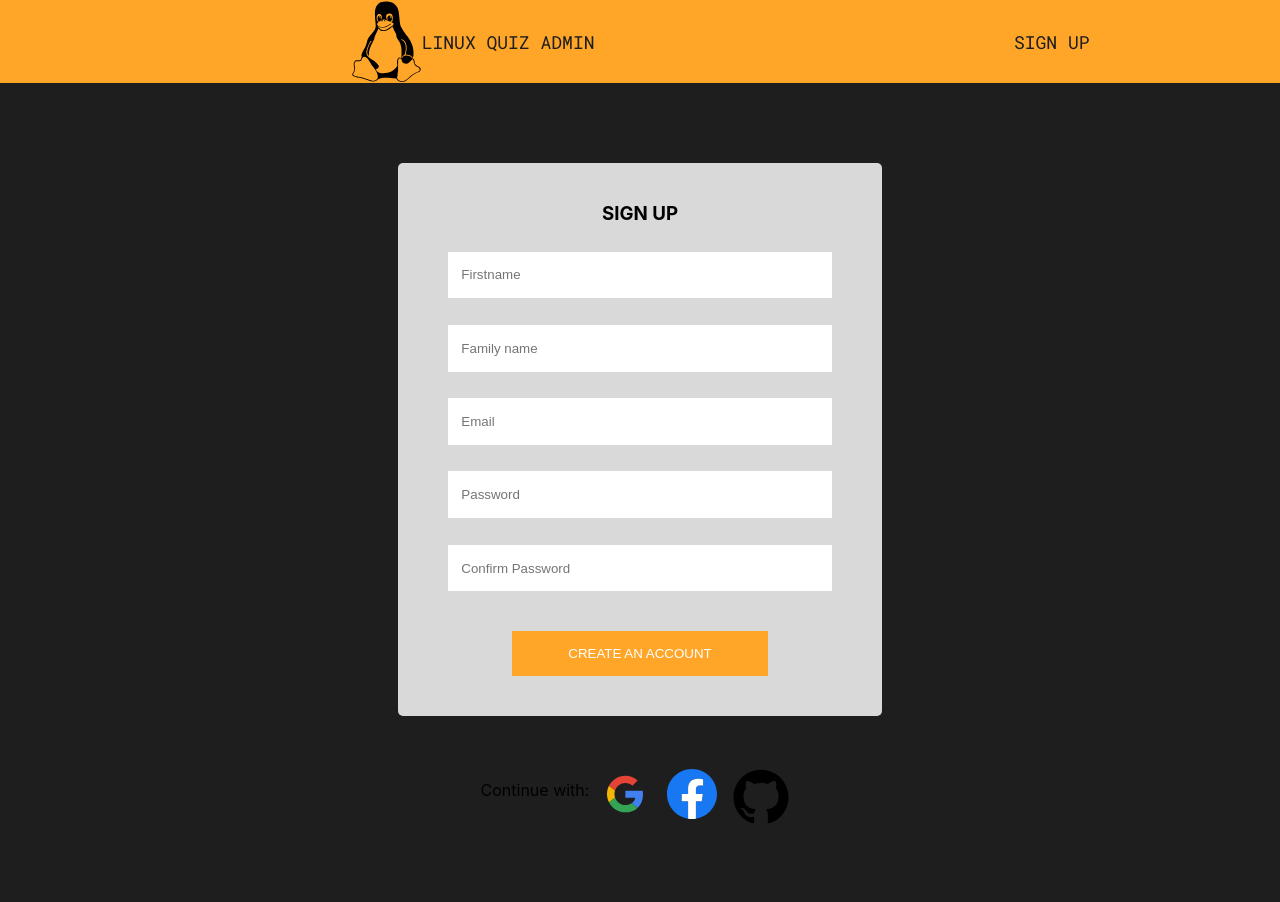
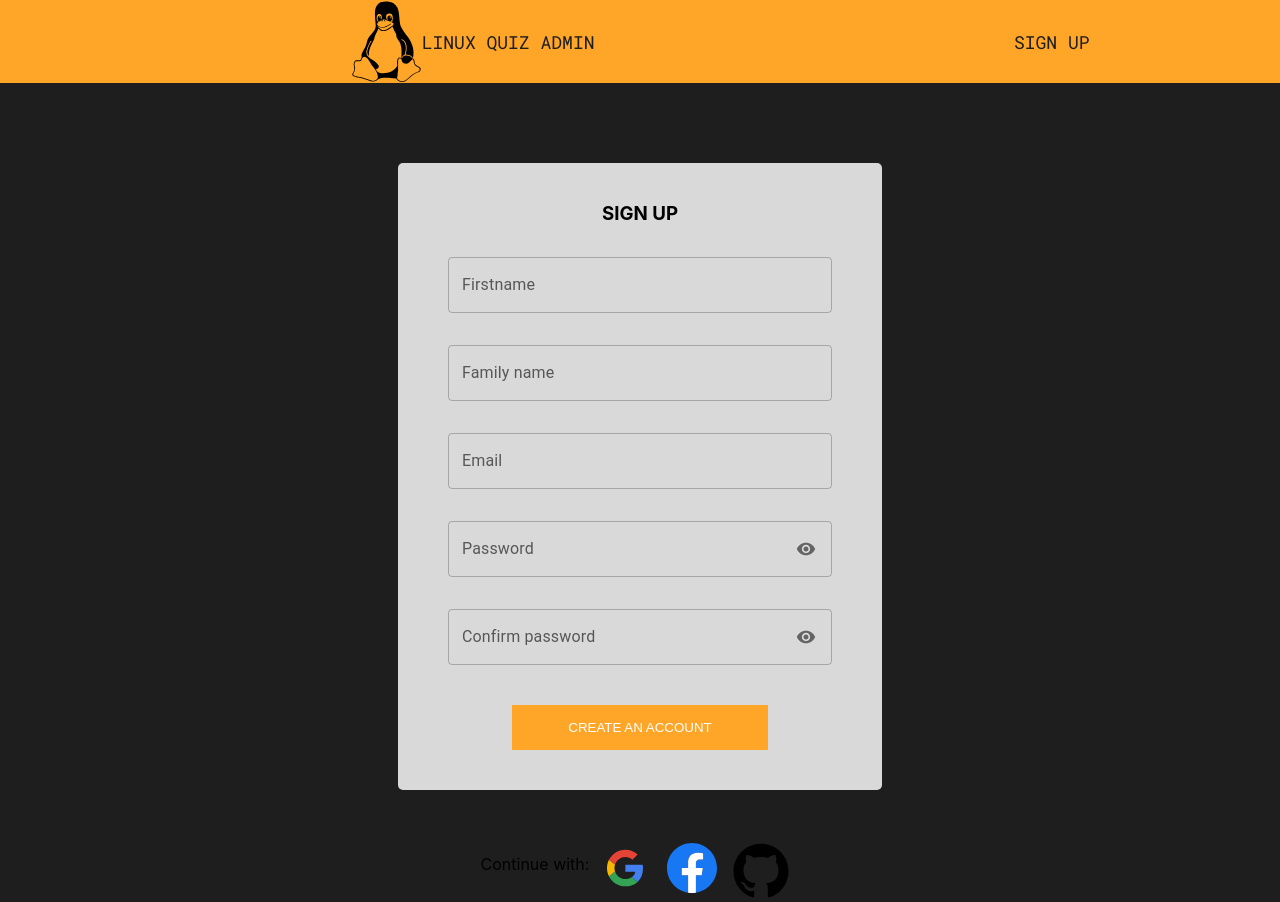
Before and after one commit to calebandria/quiz_linux_admin, a React (Create React App) app: page /signup in a window 1280 px wide. Before the commit the page ends 828 px from the top, so only its background shows below. Built offline with nearby package versions, Linux system fonts and the light colour scheme; no server answers.

Commit message:
modificition done with use of material for password view

```diff
--- a/src/components/dropdown-menu/dropdown-menu.styles.scss
+++ b/src/components/dropdown-menu/dropdown-menu.styles.scss
@@ -13,10 +13,6 @@
         .account-icon{
             color: #FFA629;
         }
-
-    }
-
-    h3{
 
     }
 
--- a/src/routes/login/login.component.jsx
+++ b/src/routes/login/login.component.jsx
@@ -1,13 +1,20 @@
-import React from 'react'
-import { useForm } from 'react-hook-form'
+import React, { useState } from 'react'
+import { useForm, Controller} from 'react-hook-form'
 import { supabase } from '../../utils/supabase/supabase.utils'
 import './login.styles.scss'
 import { useNavigate } from 'react-router-dom'
 import TypeWriter from '../../components/typewriter/typewriter.component'
 
+import TextField from '@mui/material/TextField';
+import InputAdornment from '@mui/material/InputAdornment';
+import IconButton from '@mui/material/IconButton';
+import VisibilityIcon from '@mui/icons-material/Visibility';
+import VisibilityOffIcon from '@mui/icons-material/VisibilityOff';
+import { FormHelperText } from '@mui/material';
+
 const LogIn = ({setToken})=>{
-    const { register, handleSubmit, formState: { errors }} = useForm();
-
+    const { register, handleSubmit, control,formState: { errors }} = useForm();
+    const [showPassword, setShowPassword] = useState(false)
     let navigate = useNavigate();
 
     const onSubmit = async(formData) =>{
@@ -28,18 +35,63 @@ const LogIn = ({setToken})=>{
 
     return(
         <div className="login">
-            {<TypeWriter text="You will find more than you think"/>}
+            {<TypeWriter text="You will find more than you look for"/>}
             <form onSubmit={handleSubmit(onSubmit)} className='mail_login'>
                 <h3>LOG IN</h3>
                 <div>
-                    <input type="email" id="email" placeholder='Email'  {...register('email', { required: 'Email is required' })} />
-                    {errors.email && <span><br/>{errors.email.message}</span>}
+                    <TextField
+                        className="input"
+                        type="email"
+                        id="email"
+                        label="Email"
+                        error={Boolean(errors.email)}
+                        {...register('email', { required: 'Email is required' })}
+                        helperText={
+                            <FormHelperText sx={{ color: 'red' }}>
+                            {errors.email?.message || ''}
+                            </FormHelperText>
+                        }
+                    />
                 </div>
-                <div>
-                    <input type="password" id="password" placeholder='Password'  {...register('password', { required: 'Password is required' })} />
-                    {errors.password && <span> <br />{errors.password.message}</span>}
-                </div>
-                <button type="submit">CONNECT</button>
+
+                <Controller
+                    name="password"
+                    control={control}
+                    defaultValue=""
+                    render={({ field }) => (
+                            <div>
+                                <TextField
+                                    className='input'
+                                    {...field}
+                                    type={showPassword ? 'text' : 'password'}
+                                    id="password"
+                                    label="Password"
+                                    {...register('password', {required:"Password is required"})}
+                                    error={Boolean(errors.password)}
+                                    helperText={
+                                        <FormHelperText sx={{ color: 'red' }}>
+                                        {errors.password?.message || ''}
+                                        </FormHelperText>
+                                    }
+                                    InputProps={{
+                                        endAdornment: (
+                                        <InputAdornment position="end">
+                                            <IconButton
+                                            onClick={() => setShowPassword(!showPassword)}
+                                            edge="end"
+                                            id="view"
+                                            >
+                                            {showPassword ? <VisibilityOffIcon /> : <VisibilityIcon />}
+                                            </IconButton>
+                                        </InputAdornment>
+                                        )
+                                    }}
+                                />
+                            </div>
+                                                )}
+                    />
+
+                <button id="submit" type="submit">CONNECT</button>
             </form>
 
         </div>
--- a/src/routes/navigation/navigation.component.jsx
+++ b/src/routes/navigation/navigation.component.jsx
@@ -49,7 +49,7 @@ const Navigation = ({token, setToken})=>{
                 </Link>
                </div>
                <div>
-                    {token?<AccountCircleIcon id="account-icon"style={{ fontSize: 30 ,color:activeColor==="account-icon" ? "white" : "#1e1e1e", cursor:"pointer"}} onClick={handleDropdown}/>:<Link id="signup" className="nav-link" to='/signup' style={{color:activeColor==="signup" ? "white" : "#1e1e1e"}} onFocus={handleFocus}>
+                    {token?<AccountCircleIcon id="account-icon" style={{ fontSize: 30 ,color:activeColor==="account-icon" ? "white" : "#1e1e1e", cursor:"pointer"}} onClick={handleDropdown}/>:<Link id="signup" className="nav-link" to='/signup' style={{color:activeColor==="signup" ? "white" : "#1e1e1e"}} onFocus={handleFocus}>
                         SIGN UP
                 </Link>}
                     {token && activeDropdown && <DropdownMenu token={token} setToken={setToken}/>}
--- a/src/routes/sign-up/sign-up.component.jsx
+++ b/src/routes/sign-up/sign-up.component.jsx
@@ -1,6 +1,7 @@
-import React from 'react'
-import { useForm } from 'react-hook-form'
+import React, { useState } from 'react'
+import { useForm, Controller } from 'react-hook-form'
 
+import TextField from '@mui/material/TextField';
 import './sign-up.styles.scss'
 import { supabase } from '../../utils/supabase/supabase.utils'
 import { ReactComponent as GithubLogo } from '../../assets/github-icon.svg'
@@ -8,9 +9,16 @@ import { ReactComponent as GoogleLogo } from '../../assets/google_icon.svg'
 import { ReactComponent as FacebookLogo } from '../../assets/facebook_log.svg'
 
 
+import InputAdornment from '@mui/material/InputAdornment';
+import IconButton from '@mui/material/IconButton';
+import VisibilityIcon from '@mui/icons-material/Visibility';
+import VisibilityOffIcon from '@mui/icons-material/VisibilityOff';
+
+
 const SignUp = () => {
-    const { register, handleSubmit, formState: { errors }, watch , reset} = useForm();
-
+    const { register, handleSubmit, control, formState: { errors }, watch , reset} = useForm();
+    const [showPassword, setShowPassword] = useState(false)
+    const [showConfirmPassword, setShowConfirmPassword] = useState(false)
     const password = watch('password')
 
     const onSubmit = async (formData) => {
@@ -64,26 +72,108 @@ const SignUp = () => {
             <form onSubmit={handleSubmit(onSubmit)} className='mail_signup'>
                 <h3>SIGN UP</h3>
                 <div>
-                    <input type="text" id="firstname" placeholder='Firstname'  {...register('firstname', { required: 'Firstname is required' })} />
-                    {errors.firstname && <span><br />{errors.firstname.message}</span>}
+                    <TextField
+                            className="input"
+                            type="text"
+                            id="firstname"
+                            label='Firstname'
+                            error={Boolean(errors.firstname)}
+                            {...register('firstname', { required: 'Firstname is required' })}
+
+                    />
+                    {errors.firstname && <span> <br />{errors.firstname.message}</span>}
                 </div>
+
                 <div>
-                    <input type="text" id="familyname" placeholder='Family name'  {...register('familyname', { required: 'Family name is required' })} />
+                    <TextField
+                            className="input"
+                            type="text"
+                            id="familyname"
+                            label='Family name'
+                            error={Boolean(errors.familyname)}
+                            {...register('familyname', { required: 'Family name is required' })}
+                    />
                     {errors.familyname && <span> <br />{errors.familyname.message}</span>}
                 </div>
                 <div>
-                    <input type="email" id="email" placeholder='Email' {...register('email', { required: 'Email is required' })} />
+                    <TextField
+                            className="input"
+                            type="email"
+                            id="email"
+                            label='Email'
+                            error={Boolean(errors.email)}
+                            {...register('email', { required: 'Email is required' })}
+                    />
                     {errors.email && <span> <br />{errors.email.message}</span>}
                 </div>
-                <div>
-                    <input type="password" id="password" placeholder='Password' {...register('password', { required: true })} />
-                    {errors.password && <span><br /> Password required</span>}
-                </div>
-                <div>
-                    <input type="password" id="confirmPassword" placeholder='Confirm Password'  {...register('confirmPassword', { required: true, validate: (value) => value === password })} />
-                    {errors.confirmPassword && (<span><br/>Password unmatched</span>)}
-                </div>
-                <button type="submit">CREATE AN ACCOUNT</button>
+
+                <Controller
+                    name="password"
+                    control={control}
+                    defaultValue=""
+                    render={({ field }) => (
+                            <div>
+                                <TextField
+                                    className='input'
+                                    {...field}
+                                    type={showPassword ? 'text' : 'password'}
+                                    id="password"
+                                    label="Password"
+                                    {...register('password', {required:true})}
+                                    error={Boolean(errors.password)}
+
+                                    InputProps={{
+                                        endAdornment: (
+                                        <InputAdornment position="end">
+                                            <IconButton
+                                            onClick={() => setShowPassword(!showPassword)}
+                                            edge="end"
+                                            id="view"
+                                            >
+                                            {showPassword ? <VisibilityOffIcon /> : <VisibilityIcon />}
+                                            </IconButton>
+                                        </InputAdornment>
+                                        )
+                                    }}
+                                />
+                                {errors.password && <span> <br />Password required</span>}
+                            </div>
+                        )}
+                    />
+                    <Controller
+                        name="confirmPassword"
+                        control={control}
+                        defaultValue=""
+                        render={({ field }) => (
+                                <div>
+                                    <TextField
+                                        className='input'
+                                        {...field}
+                                        type={showConfirmPassword ? 'text' : 'password'}
+                                        id="confirmPassword"
+                                        label="Confirm password"
+                                        {...register('confirmPassword', { required: true, validate: (value) => value === password })}
+                                        error={Boolean(errors.confirmPassword)}
+                                        InputProps={{
+                                            endAdornment: (
+                                            <InputAdornment position="end">
+                                                <IconButton
+                                                onClick={() => setShowConfirmPassword(!showConfirmPassword)}
+                                                edge="end"
+                                                id="view"
+                                                >
+                                                {showConfirmPassword ? <VisibilityOffIcon /> : <VisibilityIcon />}
+                                                </IconButton>
+                                            </InputAdornment>
+                                            )
+                                        }}
+                                    />
+                                    {errors.confirmPassword && <span> <br />Password unmatched</span>}
+                                </div>
+
+                            )}
+                />
+                <button id="submit" type="submit">CREATE AN ACCOUNT</button>
             </form>
             <div className="oauths">
                 <p>Continue with: </p>
--- a/src/routes/sign-up/sign-up.styles.scss
+++ b/src/routes/sign-up/sign-up.styles.scss
@@ -16,14 +16,20 @@
     background-color: #D9D9D9;
     border-radius: 5px;
 
-        input {
+        .input {
             margin-top: 2em;
-            padding-left: 1em;
+            /* padding-left: 1em; */
             height: 3.5em;
             width: 30vw;
+            border-radius:0.5em;
             border: none;
         }
-        button {
+        #view{
+            svg{
+                font-size: smaller;
+            }
+        }
+        #submit {
             margin: 3em 0 1.5em;
             padding: 15px;
             width: 20vw;
@@ -33,7 +39,7 @@
             cursor: pointer;
         }
         span {
-            color: red;
+            color: #d32f2f;
             font-size: x-small;
         }
 
```
Also changed, not shown: src/App.js (+19 -1 lines), src/routes/login/login.styles.scss (+15 -6 lines).
